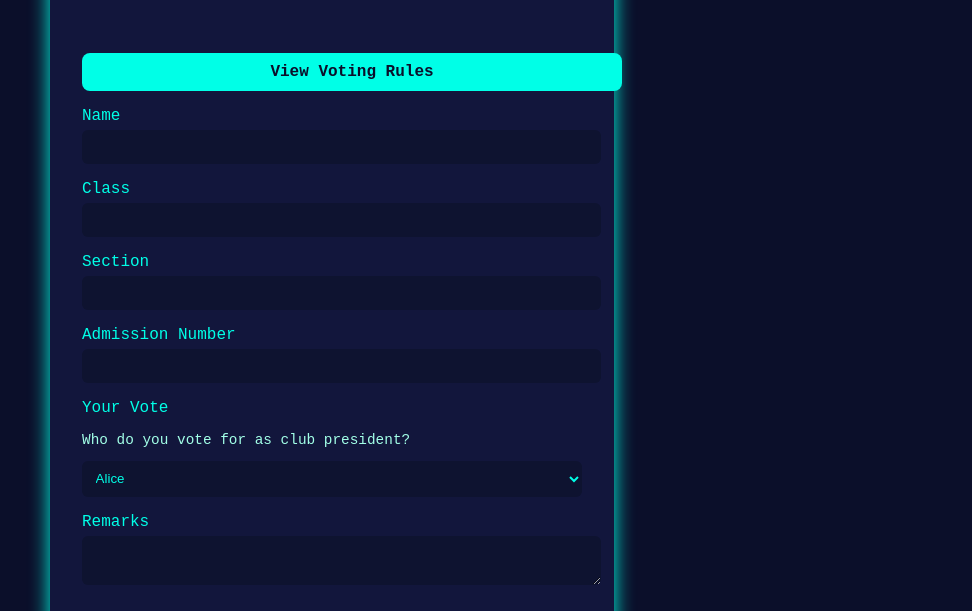
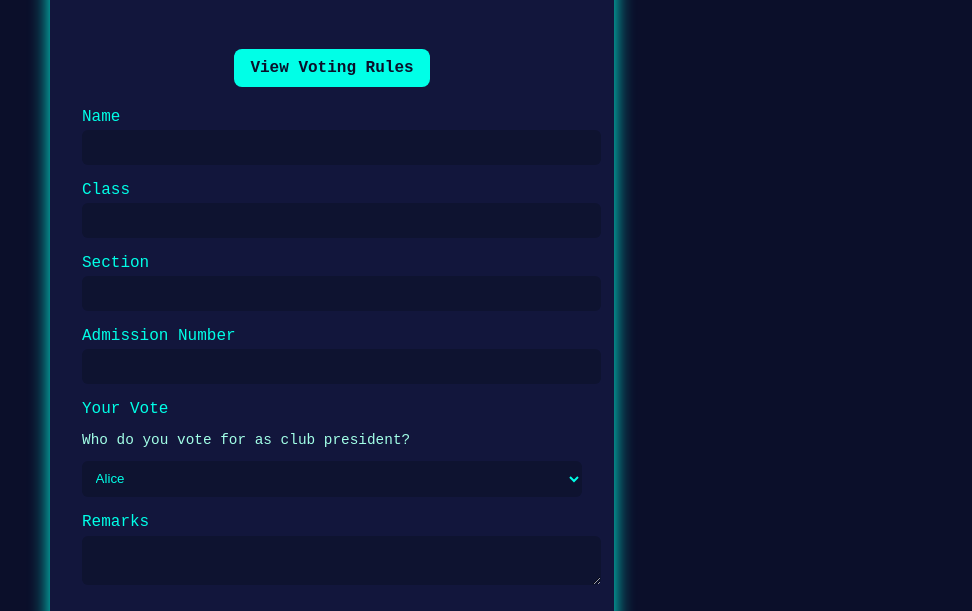
Before and after one commit to InnovationClubDPSN/incvoting, a plain HTML site: page vote.html in a window 1280 px wide. Shown: the part 178-789 px from the top of the page, without its empty margins (308-1280 px from the left). Drawn offline with Linux system fonts and the light colour scheme.

Commit message:
Fixed button leakage

```diff
--- a/style.css
+++ b/style.css
@@ -131,7 +131,7 @@ button:hover {
 .rules-button {
   display: inline-block;
   font-family: 'Courier New', Courier, monospace;
-  padding: 10px 20px;
+  padding: 10px 16px;
   background-color: #00ffe7;
   color: #0b0f2a;
   text-decoration: none;
@@ -140,17 +140,19 @@ button:hover {
   font-weight: bold;
   transition: all 0.3s ease;
   box-shadow: 0 0 10px transparent;
-  width: 100%;
-  margin-top: 1.5rem;
   border: none;
-  text-align: center;
+  margin-top: 1.2rem;
+  max-width: 100%;
+  white-space: nowrap;
+  overflow: hidden;
+  text-overflow: ellipsis;
 }
-
 .rules-button:hover {
   background-color: #00fff7;
   box-shadow: 0 0 15px #00ffe7, 0 0 25px #00ffe7;
   cursor: pointer;
 }
+
 
 /* --- Animations --- */
 
```
